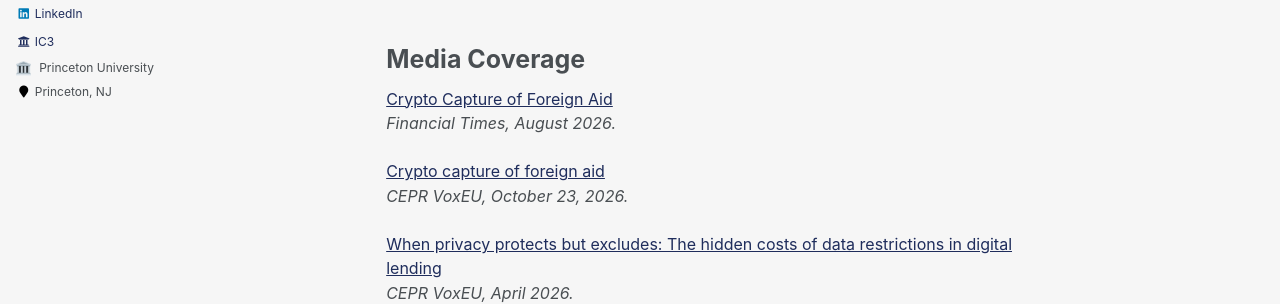
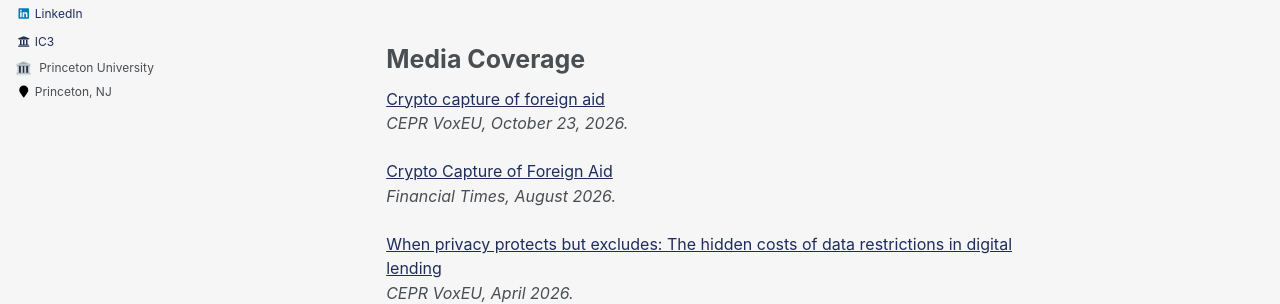
Before and after one commit to peiyi-jin/peiyi-jin.github.io, a Jekyll site: the page built from _pages/others.md, in a window 1280 px wide and 1304 px high. Shown: the part 588-892 px from the top of the window. Built offline with Jekyll 4.4.1, drawn with Linux system fonts in a browser that asks for light colours.

```diff
--- a/_pages/others.md
+++ b/_pages/others.md
@@ -55,19 +55,19 @@ Awards
 Media Coverage
 ======
 
+[Crypto capture of foreign aid](https://cepr.org/voxeu/columns/crypto-capture-foreign-aid)
+
+<div style="margin-top: -20px;"></div>
+
+*CEPR VoxEU, October 23, 2026.*
+
+<div style="margin-top: 24px;"></div>
+
 [Crypto Capture of Foreign Aid](https://www.ft.com/content/38d95298-8b9b-486a-96d3-0c6616972abb)
 
 <div style="margin-top: -20px;"></div>
 
 *Financial Times, August 2026.*
-
-<div style="margin-top: 24px;"></div>
-
-[Crypto capture of foreign aid](https://cepr.org/voxeu/columns/crypto-capture-foreign-aid)
-
-<div style="margin-top: -20px;"></div>
-
-*CEPR VoxEU, October 23, 2026.*
 
 <div style="margin-top: 24px;"></div>
 
```
